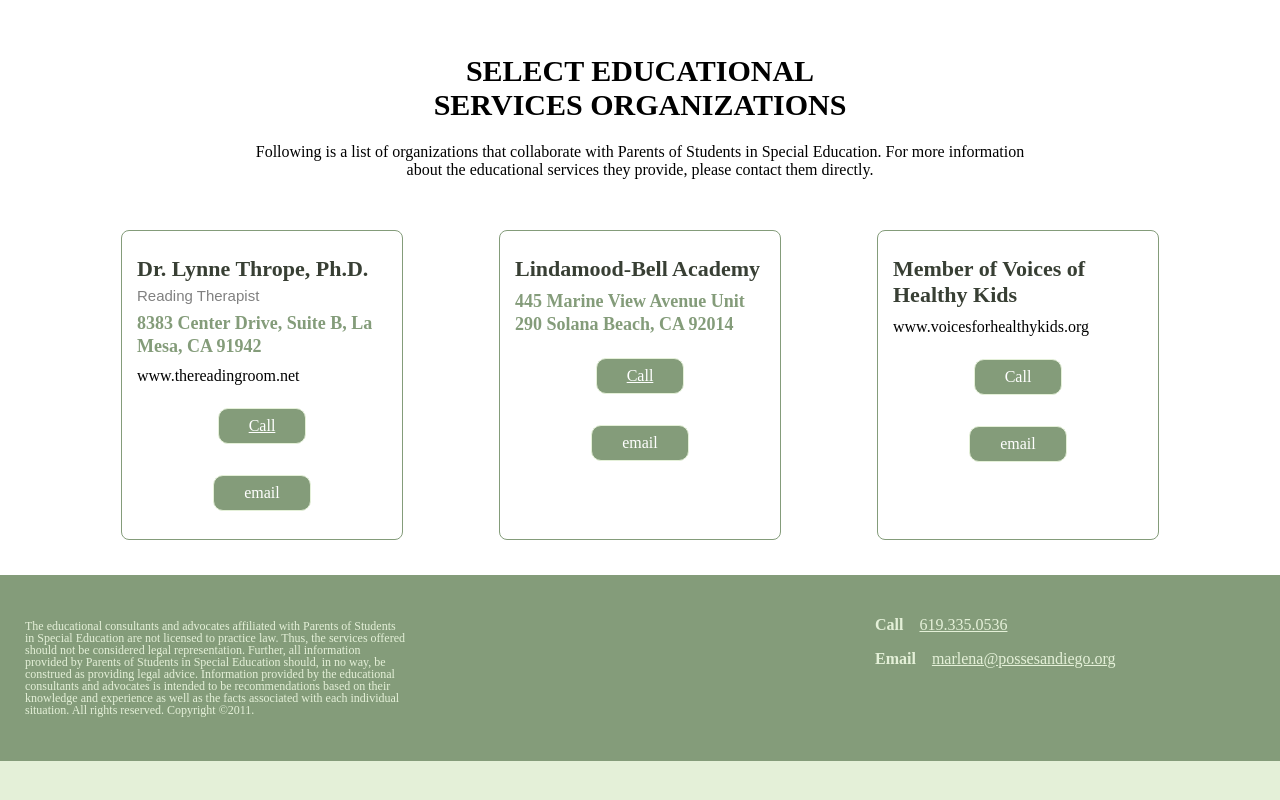
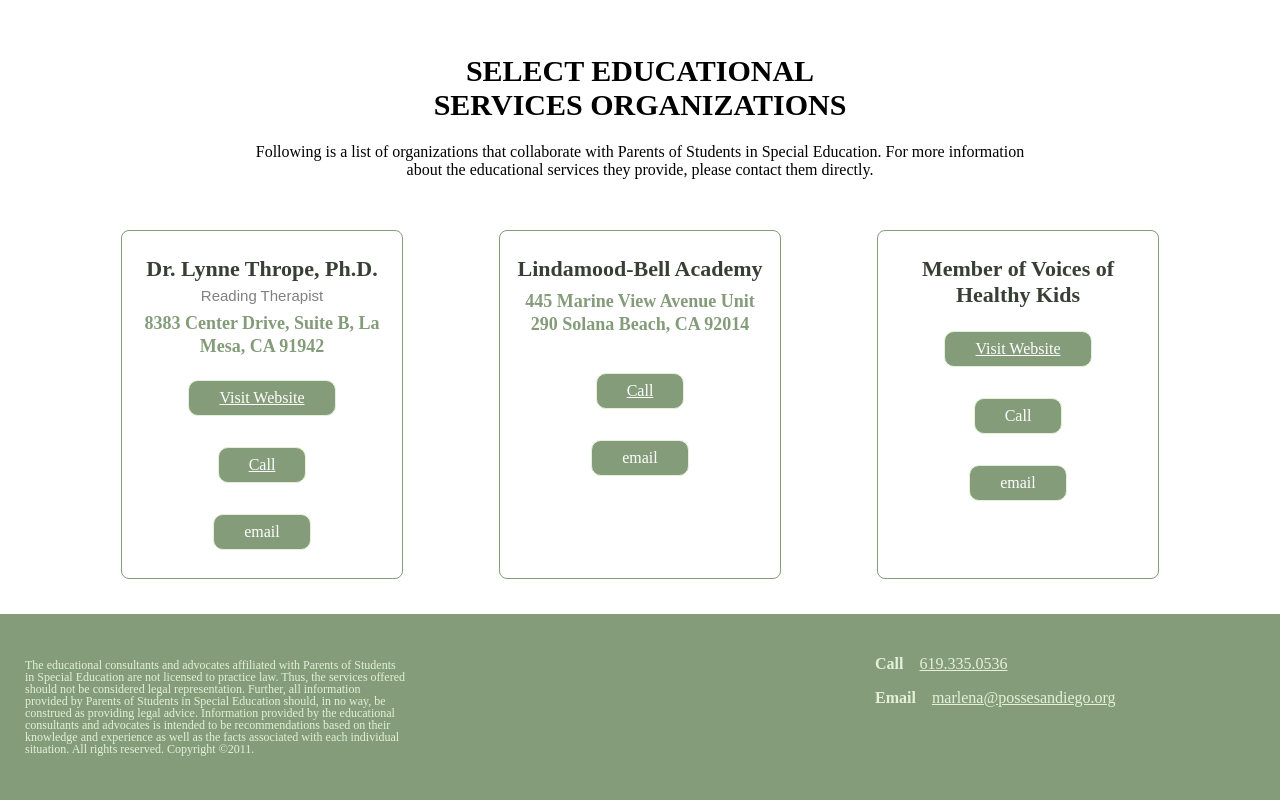
Before and after one commit to devNroses/p.o.s.s.e, a Nuxt app: page /services in a window 1280 px wide. Shown: the part 861-1661 px from the top of the page. Before the commit the page ends 1622 px from the top, so only its background shows below. Built offline with nearby package versions, Linux system fonts and the light colour scheme.

Commit message:
(refactor) Added button for website links

```diff
--- a/pages/services.vue
+++ b/pages/services.vue
@@ -49,7 +49,16 @@
             {{ service.address ? service.address : null }}
           </div>
           <div class="service-website">
-            {{ service.website ? service.website : null }}
+            <template v-if="service.website">
+              <a
+                :href="'//' + service.website"
+                target="_blank"
+                rel="noreferrer noopener"
+                >Visit Website</a
+              >
+            </template>
+
+            <template v-else></template>
           </div>
           <div class="service-phone">
             <a
@@ -193,6 +202,7 @@ Solana Beach, CA 92014`,
     padding: 15px;
     margin: 10px 0px;
     padding-bottom: 20px;
+    text-align: center;
 
     h3 {
       color: #383f34;
@@ -220,7 +230,8 @@ Solana Beach, CA 92014`,
   }
 
   &-phone,
-  &-email {
+  &-email,
+  &-website {
     margin: 15px auto;
     width: 100%;
     display: flex;
```
